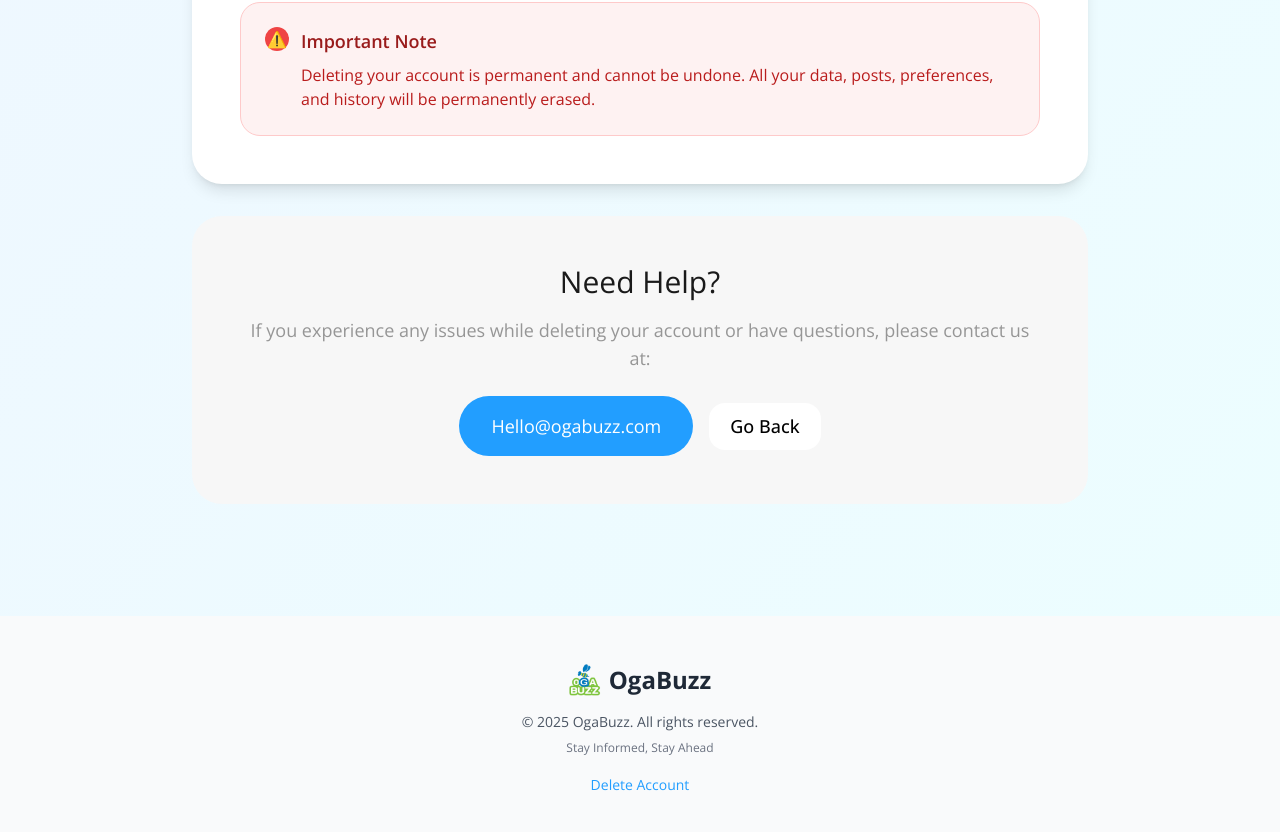
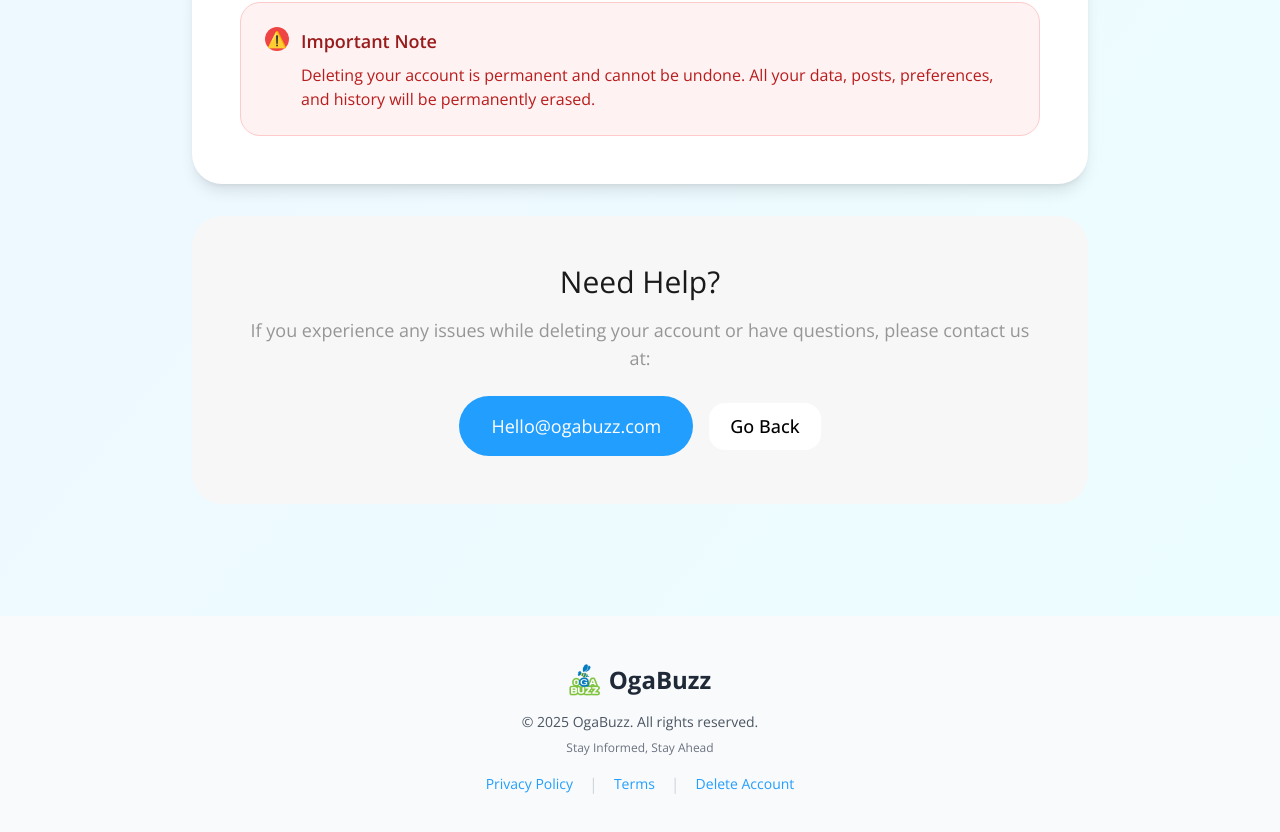
Before and after one commit to Victorola-coder/ogabuzz, a Next.js app: page /delete-account in a window 1280 px wide. Shown: the part 726-1558 px from the top of the page. Built offline with nearby package versions, Linux system fonts and the light colour scheme.

Commit message:
feat: replace anchor tags with Link components in Delete Account, Privacy Policy, and Terms pages for improved navigation and consistency

```diff
--- a/app/delete-account/page.tsx
+++ b/app/delete-account/page.tsx
@@ -1,6 +1,7 @@
 "use client";
 
 import React from "react";
+import Link from "next/link";
 import { motion } from "framer-motion";
 import { Button, Image } from "../components/ui";
 import { Animation } from "../components/global";
@@ -185,13 +186,27 @@ export default function DeleteAccount() {
             <p className="text-gray-500 text-xs mt-2">
               Stay Informed, Stay Ahead
             </p>
-            <div className="mt-4">
-              <a
+            <div className="mt-4 flex items-center justify-center gap-4">
+              <Link
+                href="/privacy-policy"
+                className="text-[#229EFF] hover:text-[#229EFF]/80 text-sm transition-colors duration-300"
+              >
+                Privacy Policy
+              </Link>
+              <span className="text-gray-300">|</span>
+              <Link
+                href="/terms"
+                className="text-[#229EFF] hover:text-[#229EFF]/80 text-sm transition-colors duration-300"
+              >
+                Terms
+              </Link>
+              <span className="text-gray-300">|</span>
+              <Link
                 href="/delete-account"
                 className="text-[#229EFF] hover:text-[#229EFF]/80 text-sm transition-colors duration-300"
               >
                 Delete Account
-              </a>
+              </Link>
             </div>
           </div>
         </footer>
--- a/app/privacy-policy/page.tsx
+++ b/app/privacy-policy/page.tsx
@@ -1,6 +1,7 @@
 "use client";
 
 import React from "react";
+import Link from "next/link";
 import { motion } from "framer-motion";
 import { Button, Image } from "../components/ui";
 import { Animation } from "../components/global";
@@ -247,13 +248,27 @@ export default function PrivacyPolicy() {
             <p className="text-gray-500 text-xs mt-2">
               Stay Informed, Stay Ahead
             </p>
-            <div className="mt-4">
-              <a
+            <div className="mt-4 flex items-center justify-center gap-4">
+              <Link
+                href="/privacy-policy"
+                className="text-[#229EFF] hover:text-[#229EFF]/80 text-sm transition-colors duration-300"
+              >
+                Privacy Policy
+              </Link>
+              <span className="text-gray-300">|</span>
+              <Link
+                href="/terms"
+                className="text-[#229EFF] hover:text-[#229EFF]/80 text-sm transition-colors duration-300"
+              >
+                Terms
+              </Link>
+              <span className="text-gray-300">|</span>
+              <Link
                 href="/delete-account"
                 className="text-[#229EFF] hover:text-[#229EFF]/80 text-sm transition-colors duration-300"
               >
                 Delete Account
-              </a>
+              </Link>
             </div>
           </div>
         </footer>
--- a/app/terms/page.tsx
+++ b/app/terms/page.tsx
@@ -1,6 +1,7 @@
 "use client";
 
 import React from "react";
+import Link from "next/link";
 import { motion } from "framer-motion";
 import { Button, Image } from "../components/ui";
 import { Animation } from "../components/global";
@@ -186,13 +187,27 @@ export default function TermsOfUse() {
             <p className="text-gray-500 text-xs mt-2">
               Stay Informed, Stay Ahead
             </p>
-            <div className="mt-4">
-              <a
+            <div className="mt-4 flex items-center justify-center gap-4">
+              <Link
+                href="/privacy-policy"
+                className="text-[#229EFF] hover:text-[#229EFF]/80 text-sm transition-colors duration-300"
+              >
+                Privacy Policy
+              </Link>
+              <span className="text-gray-300">|</span>
+              <Link
+                href="/terms"
+                className="text-[#229EFF] hover:text-[#229EFF]/80 text-sm transition-colors duration-300"
+              >
+                Terms
+              </Link>
+              <span className="text-gray-300">|</span>
+              <Link
                 href="/delete-account"
                 className="text-[#229EFF] hover:text-[#229EFF]/80 text-sm transition-colors duration-300"
               >
                 Delete Account
-              </a>
+              </Link>
             </div>
           </div>
         </footer>
```
